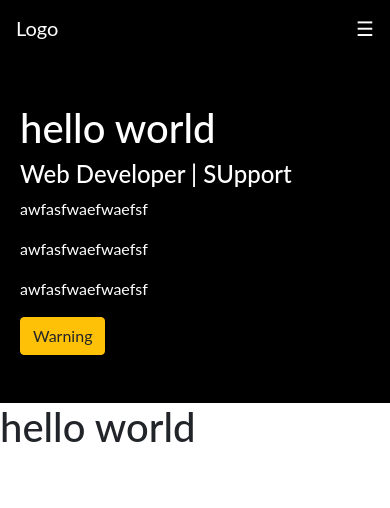
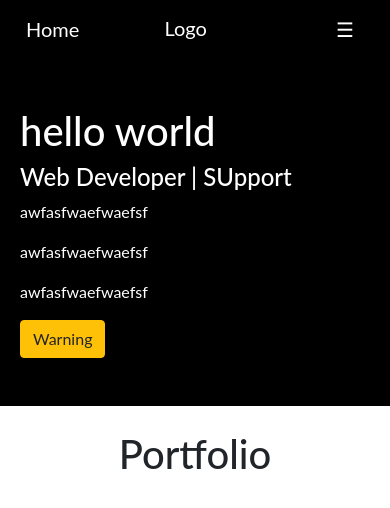
Before and after one commit to hanbanana/Portfolio-Website, a plain HTML site: page index.html in a window 390 px wide. Drawn offline with nearby package versions, Linux system fonts and the light colour scheme.

Commit message:
add file1

```diff
--- a/index.html
+++ b/index.html
@@ -39,8 +39,14 @@
         <div>
             <nav class="navbar">
                 <div id="navbar-header">
-                    <a href="" class="navbar-brand">Logo</a>
+                    <a href="" class="navbar-brand">Home</a>
                 </div>
+                <div class="mx-auto order-0">
+                        <a class="navbar-brand mx-auto" href="#">Logo</a>
+                        <button class="navbar-toggler" type="button" data-toggle="collapse" data-target=".dual-collapse2">
+                            <span class="navbar-toggler-icon"></span>
+                        </button>
+                    </div>
                 <div id="navbar-main">
                     <a href="#" onclick="openNav()" id="nav-menu">&#9776;</a>
                 </div>
@@ -79,11 +85,17 @@
 
         </div>
 
+<div class="myPortfolio text-center">
+
+<br>
+<h1>Portfolio</h1>
+
+
+</div>
 
 
 
 
-        <h1>hello world</h1>
 
 
 
--- a/style.css
+++ b/style.css
@@ -17,6 +17,14 @@
 
 .navbar {
     background-color: black;
+}
+
+#navbar-header {
+  margin-left: 100px;
+}
+
+#nav-menu {
+  margin-right: 100px;
 }
 
 .navbar-brand {
@@ -80,5 +88,13 @@
 
       }
 
+      #navbar-header {
+        margin-left: 10px;
+      }
+
+      #nav-menu {
+        margin-right: 20px;
+      }
+
 
   }
```
